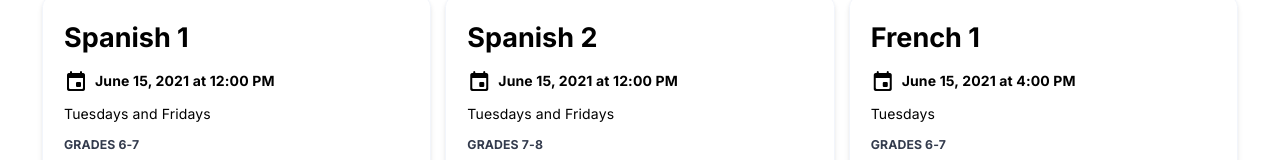
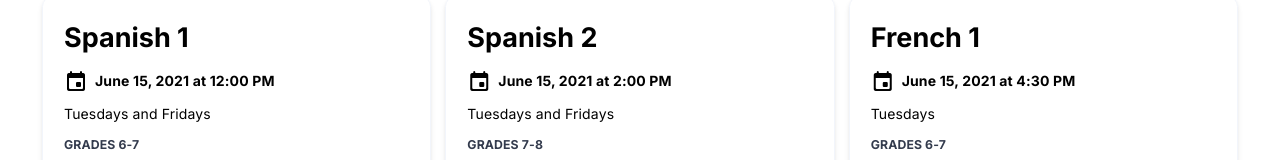
Before and after one commit to ShubhamPatilsd/www-edumango, a Next.js app: page /courses in a window 1280 px wide. Shown: the part 360-520 px from the top of the page. Built offline with nearby package versions, Linux system fonts and the light colour scheme.

Commit message:
updated timings and added intro to coding link

```diff
--- a/src/modules/courses.tsx
+++ b/src/modules/courses.tsx
@@ -20,7 +20,7 @@ export default function Courses() {
     {
       courseName: "Spanish 2",
       courseDescription: "Utilizing the concepts learned in Spanish 1, explore the preterite tense, reflexive verbs, demonstrative adjectives, and much more. Needs completion of Spanish 1 in school, or in another accredited source.",
-      startingDate: new Date("June 15, 2021 12:00"),
+      startingDate: new Date("June 15, 2021 14:00"),
       grades: [7, 8],
       link: "https://forms.gle/5ET2pP4RE635toJS8",
       days: "Tuesdays and Fridays"
@@ -28,7 +28,7 @@ export default function Courses() {
     {
       courseName: "French 1",
       courseDescription: "Learning the basics to the most essential lessons, knowing how to speak the beautiful language to the grammar of the Central-European originated dialect, in an interesting and exciting course.",
-      startingDate: new Date("June 15, 2021 16:00"),
+      startingDate: new Date("June 15, 2021 16:30"),
       grades: [6, 7],
       link: "https://forms.gle/94gUhKPB9T9SVF2R6",
       days: "Tuesdays"
@@ -49,7 +49,7 @@ export default function Courses() {
       courseName: "Math Grade 6",
       courseDescription:
         "A fun filled class preparing students for basic concepts in Pre-Algebra, to help them succeed in Middle school and High School!",
-      startingDate: new Date("14 June 2021 15:00"),
+      startingDate: new Date("14 June 2021 15:15"),
       grades: [6],
       link: "https://forms.gle/w9FPpujdYN6j5T3g7",
       days: "Mondays and Thursdays"
@@ -58,7 +58,7 @@ export default function Courses() {
       courseName: "Pre-Algebra",
       courseDescription:
         "An exciting class to get students ready for 7th Grade Math. We will uncover the surface of Pre-Algebra, diving into the most basic and important concepts of Pre-Algebra like inequalities, functions, and more!",
-      startingDate: new Date("14 June 2021 16:00"),
+      startingDate: new Date("14 June 2021 16:30"),
       grades: [7],
       link: "https://forms.gle/mosqHQJmG7P1hhFv9",
       days: "Mondays and Thursdays"
@@ -67,7 +67,7 @@ export default function Courses() {
       courseName: "Algebra 1",
       courseDescription:
         "In this class, students will learn all about Algebra 1 and the various topics within it. Algebra 1 is the gateway to high school curriculum so taking this class is very beneficial for students' futures!",
-      startingDate: new Date("14 June 2021 17:00"),
+      startingDate: new Date("14 June 2021 17:45"),
       grades: [8],
       link: "https://forms.gle/prRzHPu9x24YRMF17",
       days: "Mondays and Thursdays"
@@ -88,9 +88,9 @@ export default function Courses() {
       courseName: "Intro to Coding",
       courseDescription:
         "This class will get students started with the wonderful realm of coding. Students will learn a lot of concepts in the easiest and simplest way possible and know most of the AP Computer Science curriculum!",
-      startingDate: new Date("16 June 2021 16:00"),
+      startingDate: new Date("16 June 2021 16:30"),
       grades: [6, 8],
-      link: "https://www.youtube.com/watch?v=dQw4w9WgXcQ",
+      link: "https://forms.gle/sT4zMVfqRiMmZvwV7",
       days: "Wednesdays"
     },
   ];
@@ -109,7 +109,7 @@ export default function Courses() {
       courseName: "Speech & Debate",
       courseDescription:
         "A brand new course full of great opportunities where students can learn how to perform better in social environments, speak with confidence and present bold speeches. They will also learn how to debate in 2 different styles against each other. The course is recommended for 6th graders and up but 5th graders are welcome to join as well.",
-      startingDate: new Date("18 June 2021 16:00"),
+      startingDate: new Date("18 June 2021 16:30"),
       grades: [5, 8],
       link: "https://forms.gle/i66BLjNYBdyuJVd38",
       days: "Fridays"
```
